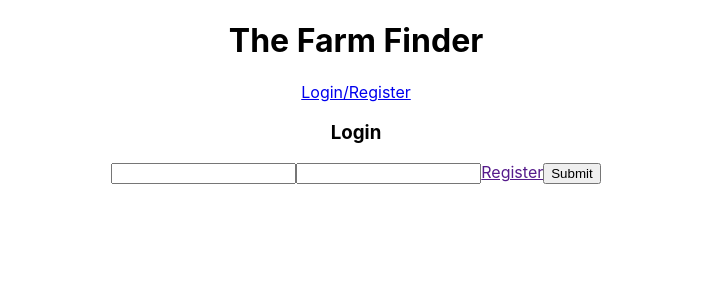
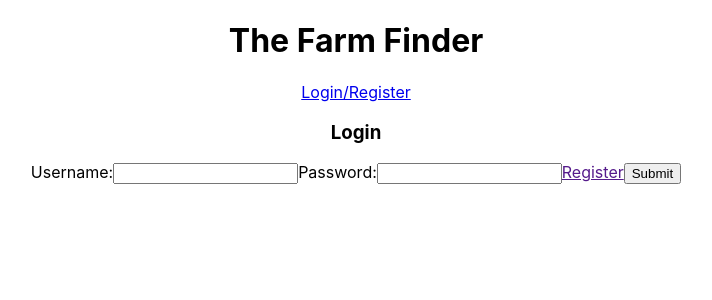
Before and after one commit to galeazzij/The-Farm-Finder, a React (Create React App) app in the folder client/: page /login in a window 1280 px wide. Shown: the top 300 px of the page, without its empty margins (284-996 px from the left). Built offline with nearby package versions, Linux system fonts and the light colour scheme.

Commit message:
FE add working login

```diff
--- a/client/src/App.js
+++ b/client/src/App.js
@@ -1,14 +1,15 @@
-import React from 'react';
+import React, {useState, useEffect} from 'react';
 import Header from './components/Header'
 import Main from './components/Main'
 import './App.css';
 
 function App() {
+  const [currentUser, setCurrentUser] = useState(null);
+
   return (
     <div className="App">
       <Header />
-      <Main />
-
+      <Main setCurrentUser={setCurrentUser}/>
     </div>
   );
 }
--- a/client/src/components/Login.jsx
+++ b/client/src/components/Login.jsx
@@ -1,29 +1,52 @@
-import React, { useState } from 'react'
-import {Link} from 'react-router-dom'
+import React, { useState } from "react";
+import { Link } from "react-router-dom";
+import {loginUser} from '../services/auth'
 
 export default function Login(props) {
   const [formData, setFormData] = useState({
     username: "",
-    password: ""
-  })
+    password: "",
+  });
 
   const handleChange = (e) => {
     const { name, value } = e.target;
     setFormData({
       ...formData,
-      [name]: value
-    })
+      [name]: value,
+    });
+  };
+
+  const handleSubmit= async (e) => {
+    e.preventDefault();
+    const userData = await loginUser(formData);
+    props.setCurrentUser(userData)
   }
 
   return (
-    <form>
+    <form onSubmit={handleSubmit}>
       <h3>Login</h3>
-      <input type="text" name="username" value={formData.username} onChange={handleChange} />
-      <input type="password" name="password" value={formData.password} onChange={handleChange} />
+      <label>
+        Username:
+        <input
+          type="text"
+          name="username"
+          value={formData.username}
+          onChange={handleChange}
+        />
+      </label>
+
+      <label>
+        Password:
+        <input
+          type="password"
+          name="password"
+          value={formData.password}
+          onChange={handleChange}
+        />
+      </label>
 
       <Link>Register</Link>
       <button>Submit</button>
-
     </form>
-  )
+  );
 }
--- a/client/src/components/Main.jsx
+++ b/client/src/components/Main.jsx
@@ -2,10 +2,15 @@ import React from "react";
 import { Route } from "react-router-dom";
 import Login from "./Login";
 
-export default function Main() {
+export default function Main(props) {
+  const { setCurrentUser } = props;
   return (
     <main>
-      <Route path="/login" render={(props) => <Login {...props} />} />
+      <Route path='/login' render={(props) =>
+        (<Login {...props}
+          setCurrentUser={setCurrentUser}
+        />
+        )} />
     </main>
   );
 }
```
Also changed, not shown: 1 other file (tests, documents, lock files or other folders).
